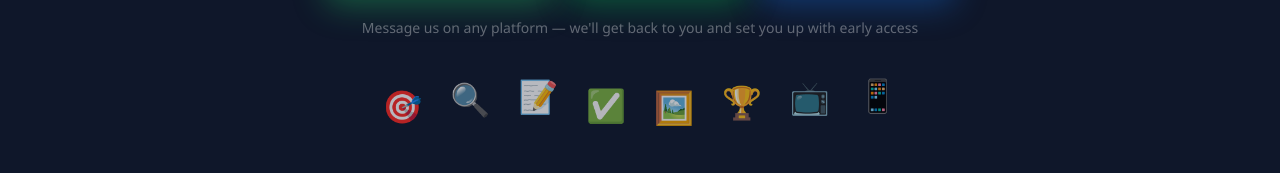
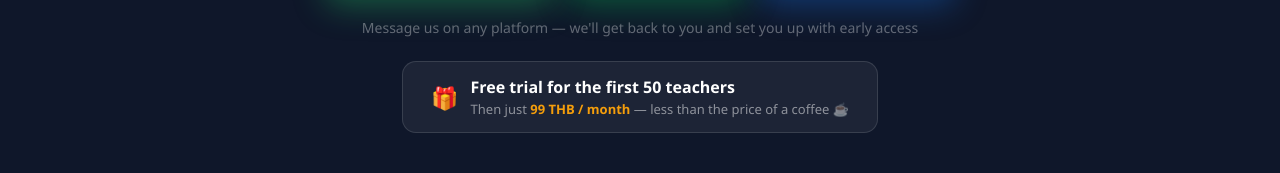
Before and after one commit to Davidjohnray/thailand-jobs, a Next.js app: page /arcade/landing in a window 1280 px wide. Shown: the part 710-883 px from the top of the page. Built offline with nearby package versions, Linux system fonts and the light colour scheme; no server answers; the database is empty.

Commit message:
arcade: landing page - free trial, 99 THB/month pricing, contact only

```diff
--- a/app/arcade/landing/page.tsx
+++ b/app/arcade/landing/page.tsx
@@ -75,9 +75,18 @@ export default function TeacherArcadeLanding() {
           </a>
         </div>
 
-        <p style={{ color: 'rgba(255,255,255,0.35)', fontSize: '14px', marginBottom: '48px' }}>
+        <p style={{ color: 'rgba(255,255,255,0.35)', fontSize: '14px', marginBottom: '24px' }}>
           Message us on any platform — we'll get back to you and set you up with early access
         </p>
+
+        {/* Pricing note */}
+        <div style={{ display: 'inline-flex', alignItems: 'center', gap: '12px', background: 'rgba(255,255,255,0.06)', border: '1px solid rgba(255,255,255,0.12)', borderRadius: '14px', padding: '14px 28px', marginBottom: '48px' }}>
+          <span style={{ fontSize: '22px' }}>🎁</span>
+          <div style={{ textAlign: 'left' }}>
+            <div style={{ color: 'white', fontWeight: '900', fontSize: '16px' }}>Free trial for the first 50 teachers</div>
+            <div style={{ color: 'rgba(255,255,255,0.5)', fontSize: '13px', marginTop: '2px' }}>Then just <strong style={{ color: '#f59e0b' }}>99 THB / month</strong> — less than the price of a coffee ☕</div>
+          </div>
+        </div>
 
         {/* Floating emojis */}
         <div style={{ display: 'flex', justifyContent: 'center', gap: '28px', flexWrap: 'wrap' }}>
@@ -178,7 +187,8 @@ export default function TeacherArcadeLanding() {
           <span style={{ background: 'linear-gradient(135deg, #f59e0b, #E85D26)', WebkitBackgroundClip: 'text', WebkitTextFillColor: 'transparent' }}>Get in touch today.</span>
         </h2>
         <p style={{ color: 'rgba(255,255,255,0.55)', fontSize: '17px', marginBottom: '36px', maxWidth: '460px', margin: '0 auto 36px', lineHeight: '1.7' }}>
-          Message us on WhatsApp, LINE or Facebook and we'll get you set up with early access.
+          Message us on WhatsApp, LINE or Facebook and we'll get you set up with early access.<br/>
+          <span style={{ color: '#f59e0b', fontWeight: '700' }}>Free trial for the first 50 teachers — then 99 THB/month.</span>
         </p>
         <div style={{ display: 'flex', gap: '14px', justifyContent: 'center', flexWrap: 'wrap' }}>
           <a href={WHATSAPP} target="_blank" rel="noopener noreferrer" className="contact-btn"
```
